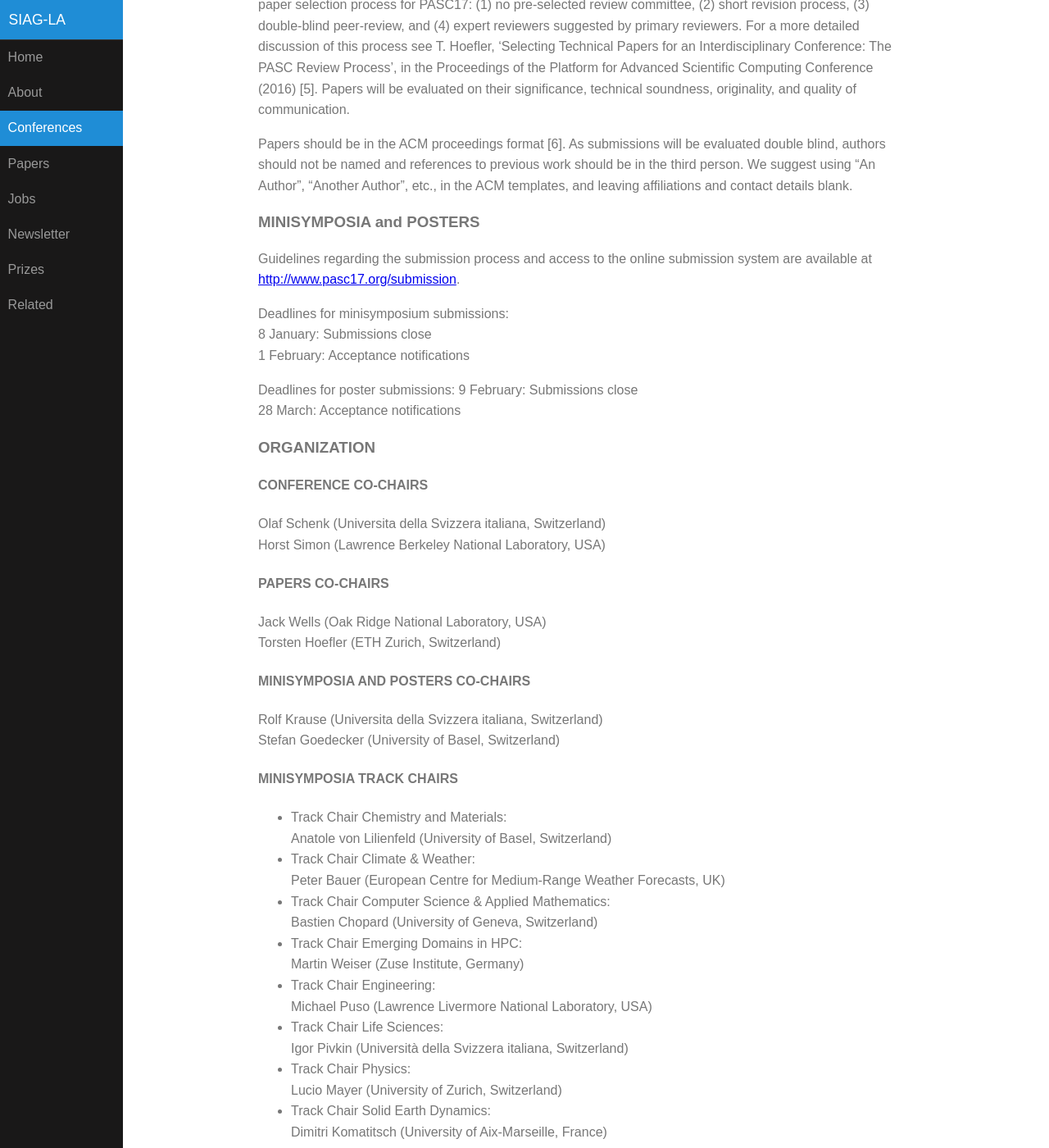
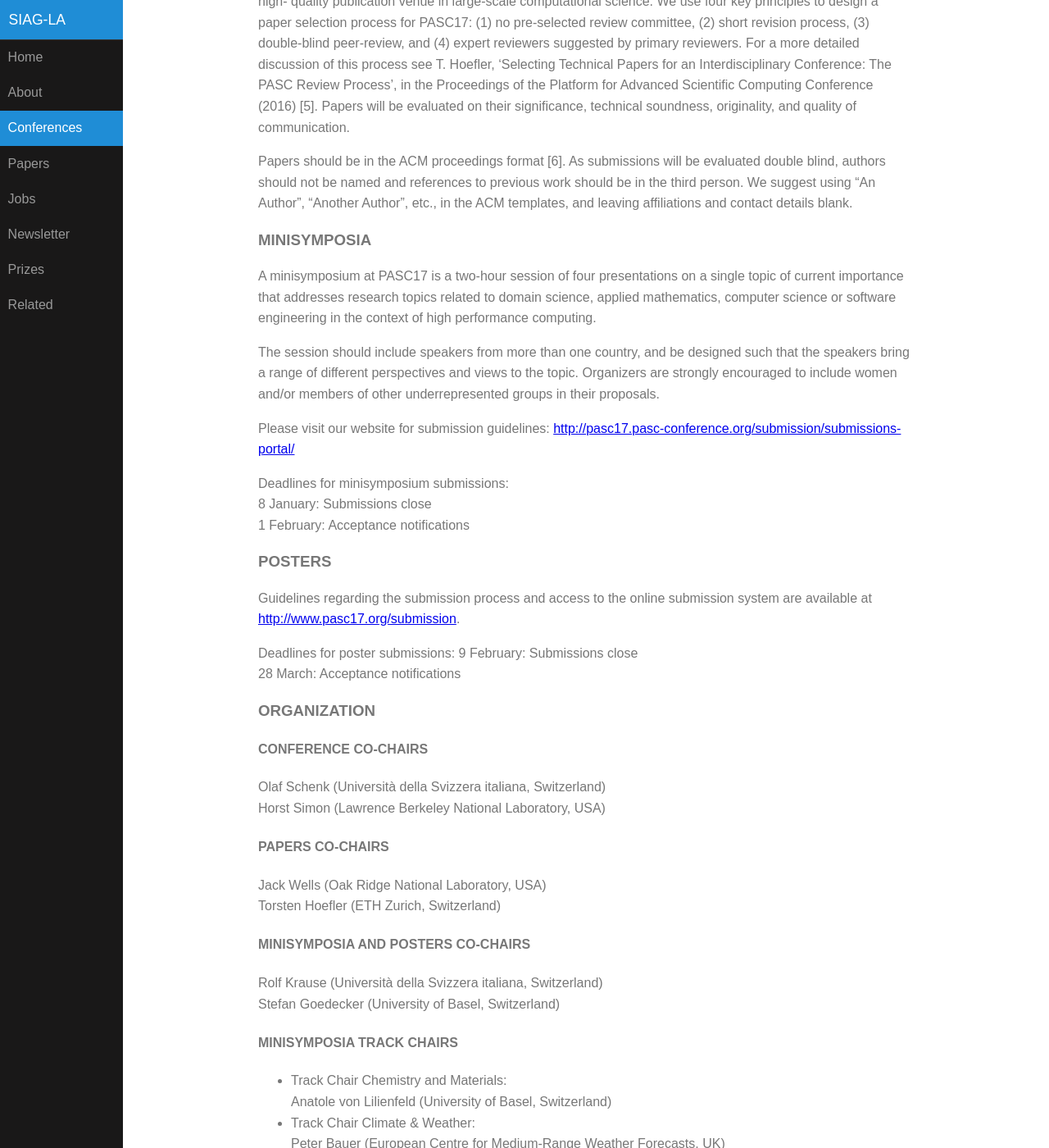
Before and after one commit to dbindel/siagla, a Jekyll site: the page built from _meetings/2017-06-26-pasc.md, in a window 1280 px wide and 1400 px high, scrolled down 3056 px. Shown: the whole window at 82% size. Built offline with Jekyll 4.4.1, drawn with Linux system fonts in a browser that asks for light colours; some of the changed text lies outside the part shown.

Commit message:
Updated meeting

```diff
--- a/_meetings/2017-06-26-pasc.md
+++ b/_meetings/2017-06-26-pasc.md
@@ -31,7 +31,7 @@ minisymposia, peer-reviewed papers, panels and poster sessions. The
 conference is co-sponsored by ACM SIGHPC, and papers are published in
 the ACM Digital Library.
 
-###CONTRIBUTIONS
+### CONTRIBUTIONS
 Researchers from academia and industry are encouraged to participate
 and present their research in the form of papers, minisymposia and/or
 posters. PASC17 welcomes submissions in the following scientific fields:
@@ -153,13 +153,29 @@ Author", "Another Author", etc., in the ACM templates, and leaving
 affiliations and contact details blank.
 
 
-### MINISYMPOSIA and POSTERS
-Guidelines regarding the submission process and access to the online
-submission system are available at <http://www.pasc17.org/submission>.
+### MINISYMPOSIA
+A minisymposium at PASC17 is a two-hour session of four presentations
+on a single topic of current importance that addresses research topics
+related to domain science, applied mathematics, computer science or
+software engineering in the context of high performance computing.
+
+The session should include speakers from more than one country, and be
+designed such that the speakers bring a range of different
+perspectives and views to the topic. Organizers are strongly
+encouraged to include women and/or members of other underrepresented
+groups in their proposals.
+
+Please visit our website for submission guidelines:
+<http://pasc17.pasc-conference.org/submission/submissions-portal/>
 
 Deadlines for minisymposium submissions:
 8 January: Submissions close
 1 February: Acceptance notifications
+
+
+### POSTERS
+Guidelines regarding the submission process and access to the online
+submission system are available at <http://www.pasc17.org/submission>.
 
 Deadlines for poster submissions:
 9 February: Submissions close
@@ -168,7 +184,7 @@ Deadlines for poster submissions:
 ### ORGANIZATION
 
 #### CONFERENCE CO-CHAIRS
-Olaf Schenk (Universita della Svizzera italiana, Switzerland)
+Olaf Schenk (Universit&agrave; della Svizzera italiana, Switzerland)
 Horst Simon (Lawrence Berkeley National Laboratory, USA)
 
 #### PAPERS CO-CHAIRS
@@ -176,7 +192,7 @@ Jack Wells (Oak Ridge National Laboratory, USA)
 Torsten Hoefler (ETH Zurich, Switzerland)
 
 #### MINISYMPOSIA AND POSTERS CO-CHAIRS
-Rolf Krause (Universita della Svizzera italiana, Switzerland)
+Rolf Krause (Universit&agrave; della Svizzera italiana, Switzerland)
 Stefan Goedecker (University of Basel, Switzerland)
 
 #### MINISYMPOSIA TRACK CHAIRS
```
